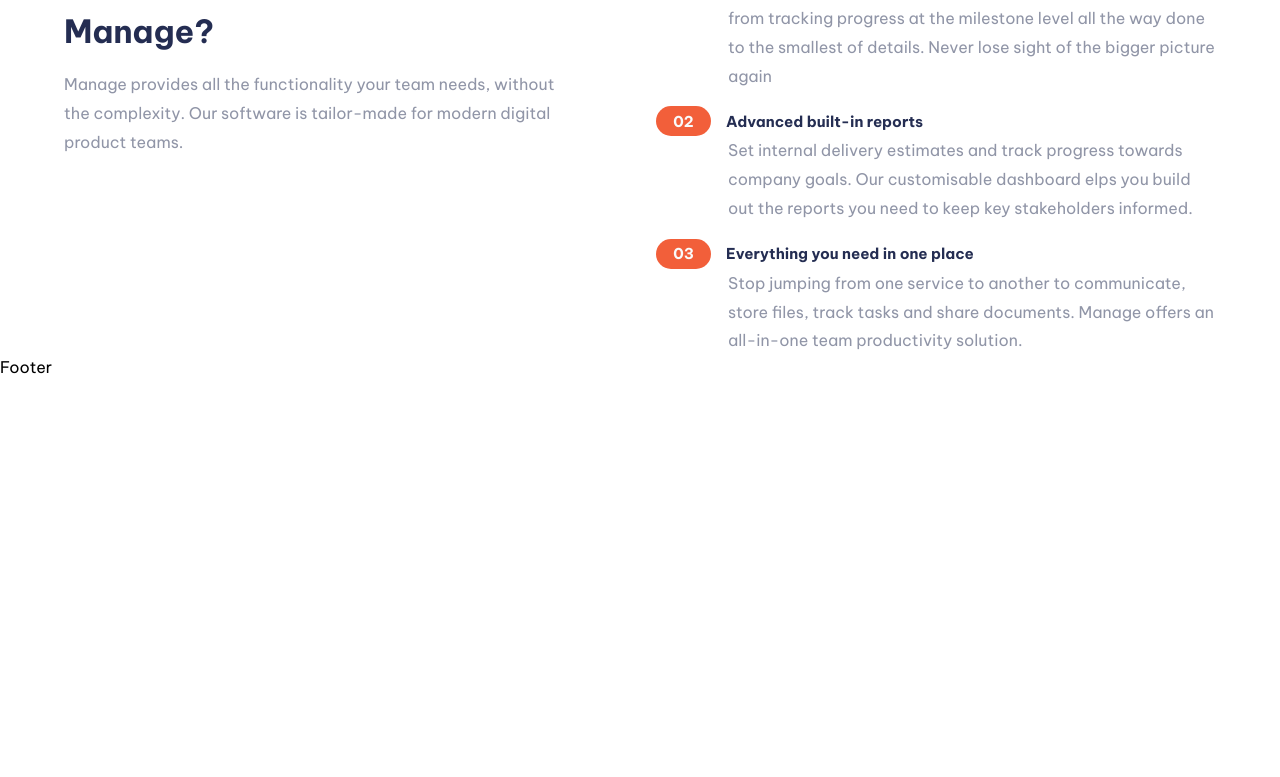
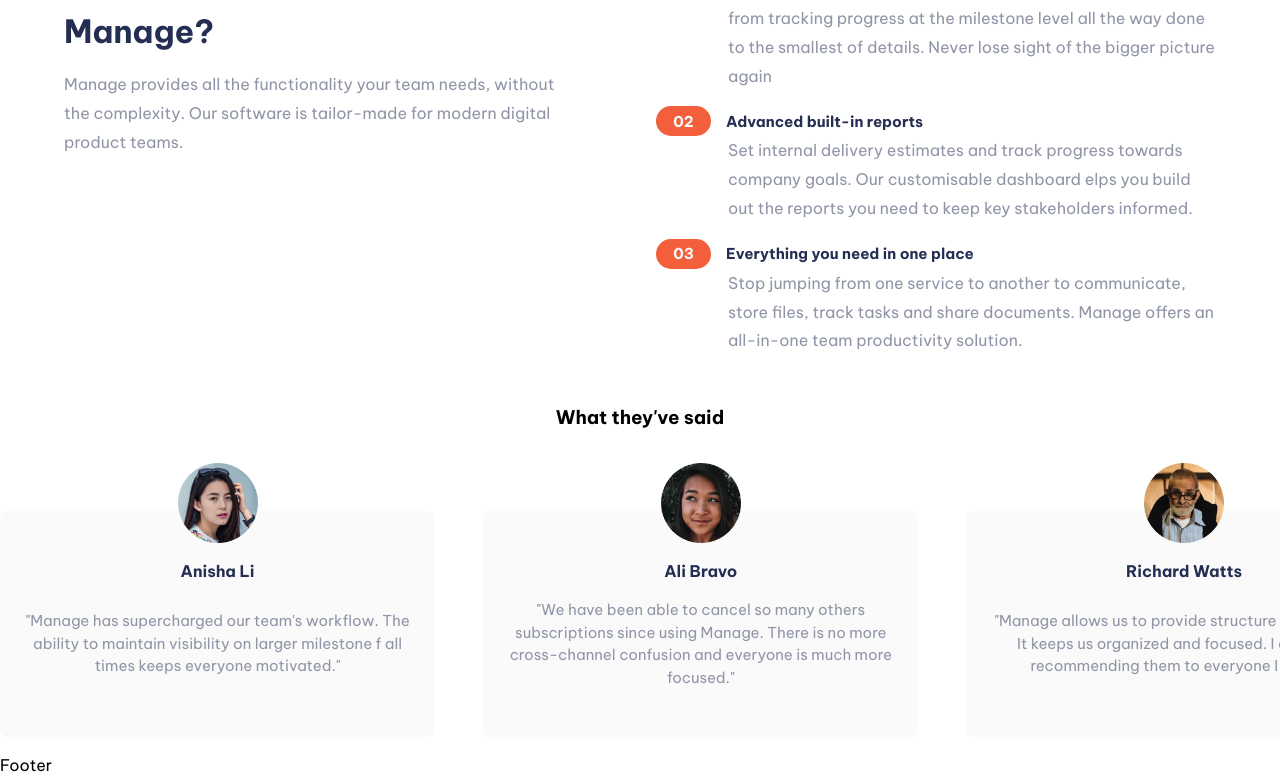
Before and after one commit to Briuwu/react-ts_manage-landing-page, a React (Vite) app: page / in a window 1280 px wide. Shown: the part 705-1482 px from the top of the page. Before the commit the page ends 1084 px from the top, so only its background shows below. Built offline with nearby package versions, Linux system fonts and the light colour scheme.

Commit message:
ADD the reviews section.

```diff
--- a/src/components/Main/Main.tsx
+++ b/src/components/Main/Main.tsx
@@ -1,12 +1,14 @@
 import React from "react";
 import Hero from "./Hero";
 import OffersSection from "./OffersSection";
+import ReviewsSection from "./ReviewsSection";
 
 const Main = () => {
   return (
     <main className="main">
       <Hero />
       <OffersSection />
+      <ReviewsSection />
     </main>
   );
 };
--- a/src/components/Main/ReviewsSection.tsx
+++ b/src/components/Main/ReviewsSection.tsx
@@ -1,7 +1,87 @@
-import React from "react";
+import { useState, useRef, useEffect, HTMLAttributes } from "react";
+import { motion } from "framer-motion";
+
+const reviewsArray = [
+  {
+    id: 1,
+    avatar: "./assets/images/avatar-anisha.png",
+    name: "Anisha Li",
+    review: `"Manage has supercharged our team's workflow. The ability to maintain visibility on larger milestone f all times keeps everyone motivated."`,
+  },
+  {
+    id: 2,
+    avatar: "./assets/images/avatar-ali.png",
+    name: "Ali Bravo",
+    review: `"We have been able to cancel so many others subscriptions since using Manage. There is no more cross-channel confusion and everyone is much more focused."`,
+  },
+  {
+    id: 3,
+    avatar: "./assets/images/avatar-richard.png",
+    name: "Richard Watts",
+    review: `"Manage allows us to provide structure and process. It keeps us organized and focused. I can't stop recommending them to everyone I talk to!"`,
+  },
+  {
+    id: 4,
+    avatar: "./assets/images/avatar-shanai.png",
+    name: "Shanai Gough",
+    review: `"Their software allows us to tract, manage, and collaborate on our projects from anywhere. It keeps the whole team in-sync without being intrusive."`,
+  },
+];
 
 const ReviewsSection = () => {
-  return <div>ReviewsSection</div>;
+  const [selectedReview, setSelectedReview] = useState("Ali Bravo");
+  const [width, setWidth] = useState(0);
+  const carousel = useRef<HTMLDivElement>(null!);
+
+  useEffect(() => {
+    setWidth(carousel.current.scrollWidth - carousel.current.offsetWidth);
+  }, []);
+
+  const reviewToDisplay = reviewsArray.filter((el) => {
+    return el.name === selectedReview;
+  });
+
+  const slidesMobileElement = reviewToDisplay.map((el) => (
+    <li className="reviews__each">
+      <img src={el.avatar} alt="" />
+      <p className="name">{el.name}</p>
+      <p className="desc">{el.review}</p>
+    </li>
+  ));
+  const slidesDesktopElement = reviewsArray.map((el) => (
+    <motion.li className="reviews__each">
+      <img src={el.avatar} alt="" />
+      <p className="name">{el.name}</p>
+      <p className="desc">{el.review}</p>
+    </motion.li>
+  ));
+
+  const slidesSelection = reviewsArray.map((el) => (
+    <button
+      className={`reviews__selection-each ${
+        el.name === selectedReview ? "active" : ""
+      }`}
+      onClick={() => setSelectedReview(el.name)}
+    >
+      <span className="sr-only">{el.name}</span>
+    </button>
+  ));
+
+  return (
+    <section ref={carousel} className="reviews">
+      <h3>What they've said</h3>
+      <ul className="reviews__all mobile">{slidesMobileElement}</ul>
+      <motion.ul
+        drag="x"
+        dragConstraints={{ left: -width, right: 0 }}
+        whileTap={{ cursor: "grabbing" }}
+        className="reviews__all desktop"
+      >
+        {slidesDesktopElement}
+      </motion.ul>
+      <div className="reviews__selection">{slidesSelection}</div>
+    </section>
+  );
 };
 
 export default ReviewsSection;
--- a/src/sass/Layout/_main.scss
+++ b/src/sass/Layout/_main.scss
@@ -31,7 +31,7 @@
     &__info {
       display: flex;
       flex-direction: column;
-      align-items: start;
+      align-items: flex-start;
       gap: 2em;
     }
 
@@ -138,3 +138,88 @@
     }
   }
 }
+
+// REVIEWS SECTION
+.reviews {
+  overflow: hidden;
+  text-align: center;
+
+  &__all {
+    display: grid;
+    padding-top: 5em;
+    padding-bottom: 1em;
+    gap: 3em;
+
+    &.desktop {
+      display: none;
+    }
+  }
+
+  &__each {
+    position: relative;
+    display: grid;
+    gap: 1em;
+    justify-items: center;
+    text-align: center;
+    background-color: var.$gray-100;
+    color: var.$blue-200;
+    border-radius: 0.5em;
+    padding: 3em 1.5em;
+
+    .name {
+      font-weight: 700;
+      color: var.$blue-400;
+    }
+
+    .desc {
+      font-size: func.rem(15);
+    }
+
+    img {
+      position: absolute;
+      width: 5em;
+      top: -3em;
+    }
+  }
+
+  &__selection {
+    display: flex;
+    align-items: center;
+    justify-content: center;
+    gap: 0.5em;
+
+    &-each {
+      aspect-ratio: 1;
+      width: 0.75em;
+      border-radius: 100%;
+      border: 1px solid var.$red-200;
+
+      &.active {
+        background-color: var.$red-200;
+      }
+    }
+  }
+}
+
+@media only screen and (min-width: var.$md-size) {
+  .reviews {
+    max-width: 1440px;
+    margin-inline: auto;
+    overflow: hidden;
+
+    &__selection {
+      display: none;
+    }
+    &__all {
+      &.mobile {
+        display: none;
+      }
+
+      &.desktop {
+        display: grid;
+        grid-auto-flow: column;
+        grid-auto-columns: 34%;
+      }
+    }
+  }
+}
--- a/src/sass/Layout/_overall.scss
+++ b/src/sass/Layout/_overall.scss
@@ -48,6 +48,7 @@
 }
 
 .primary-btn {
+  display: block;
   background-color: var.$red-200;
   color: var.$gray-100;
   font-size: func.fluid(10, 15vw, 16);
--- a/src/sass/style.css
+++ b/src/sass/style.css
@@ -134,6 +134,7 @@
 }
 
 .primary-btn {
+  display: block;
   background-color: hsl(12, 88%, 59%);
   color: hsl(0, 0%, 98%);
   font-size: clamp(0.625rem, 15vw, 1rem);
@@ -233,7 +234,7 @@
   .hero__info {
     display: flex;
     flex-direction: column;
-    align-items: start;
+    align-items: flex-start;
     gap: 2em;
   }
   .hero__btn {
@@ -320,4 +321,74 @@
   .offers__lists-each .desc {
     padding-left: 4.5em;
   }
+}
+.reviews {
+  overflow: hidden;
+  text-align: center;
+}
+.reviews__all {
+  display: grid;
+  padding-top: 5em;
+  padding-bottom: 1em;
+  gap: 3em;
+}
+.reviews__all.desktop {
+  display: none;
+}
+.reviews__each {
+  position: relative;
+  display: grid;
+  gap: 1em;
+  justify-items: center;
+  text-align: center;
+  background-color: hsl(0, 0%, 98%);
+  color: hsl(227, 12%, 61%);
+  border-radius: 0.5em;
+  padding: 3em 1.5em;
+}
+.reviews__each .name {
+  font-weight: 700;
+  color: hsl(228, 39%, 23%);
+}
+.reviews__each .desc {
+  font-size: 0.9375rem;
+}
+.reviews__each img {
+  position: absolute;
+  width: 5em;
+  top: -3em;
+}
+.reviews__selection {
+  display: flex;
+  align-items: center;
+  justify-content: center;
+  gap: 0.5em;
+}
+.reviews__selection-each {
+  aspect-ratio: 1;
+  width: 0.75em;
+  border-radius: 100%;
+  border: 1px solid hsl(12, 88%, 59%);
+}
+.reviews__selection-each.active {
+  background-color: hsl(12, 88%, 59%);
+}
+
+@media only screen and (min-width: 50rem) {
+  .reviews {
+    max-width: 1440px;
+    margin-inline: auto;
+    overflow: hidden;
+  }
+  .reviews__selection {
+    display: none;
+  }
+  .reviews__all.mobile {
+    display: none;
+  }
+  .reviews__all.desktop {
+    display: grid;
+    grid-auto-flow: column;
+    grid-auto-columns: 34%;
+  }
 }/*# sourceMappingURL=style.css.map */
```
Also changed, not shown: 1 other file (tests, documents, lock files or other folders).
